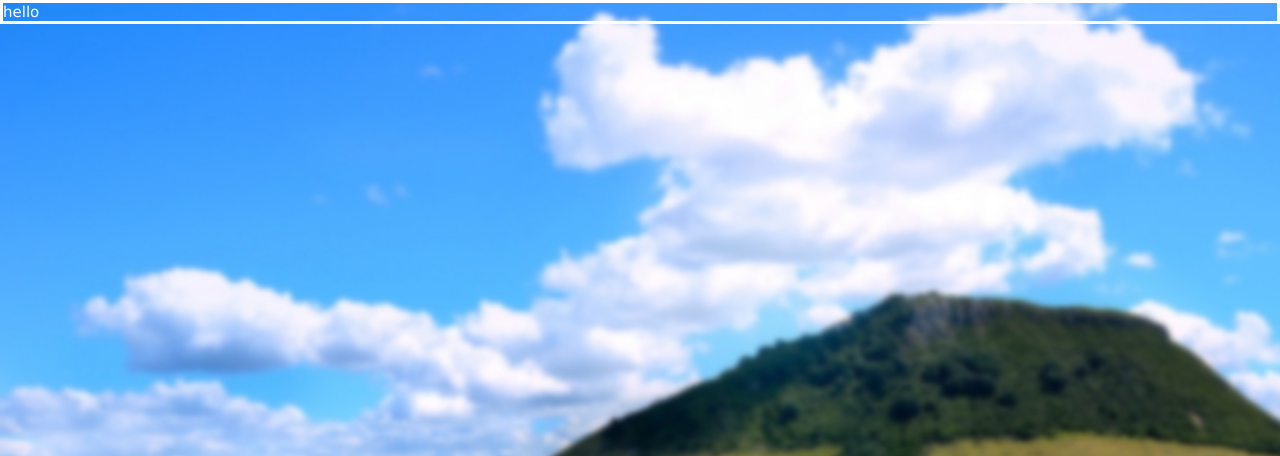
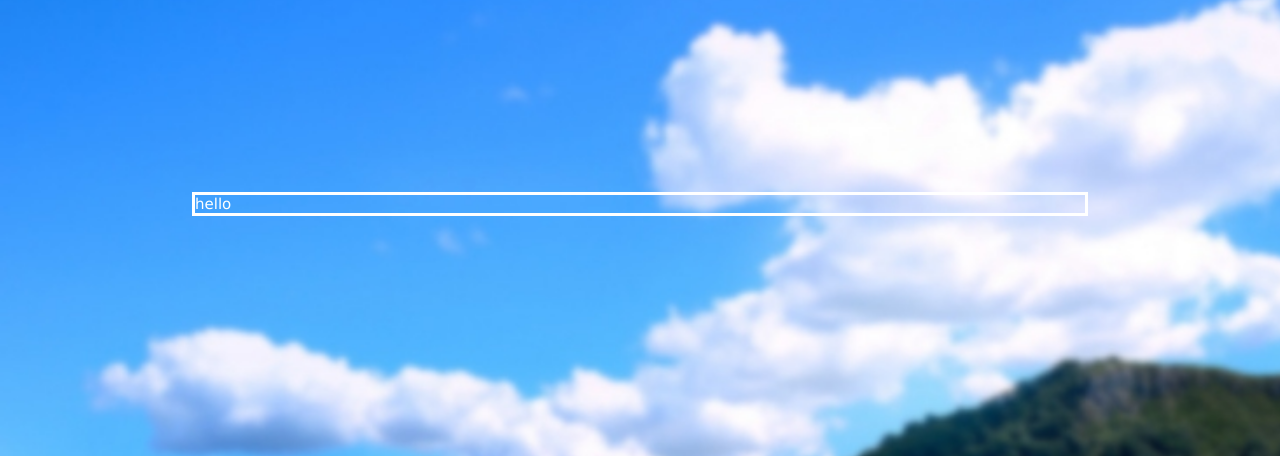
Before and after one commit to militaryk/assessment, a PHP site: page /Tauranga.html in a window 1280 px wide. Shown: the part 47-503 px from the top of the page. Run offline with PHP 8.4, Linux system fonts and the light colour scheme.

Commit message:
Update style.css

```diff
--- a/css/style.css
+++ b/css/style.css
@@ -160,4 +160,5 @@ nav li > ul > li:hover > ul  {
   border-style: solid;
   border-width: medium;
   color: white;
+  margin: 15%;
 }
```
